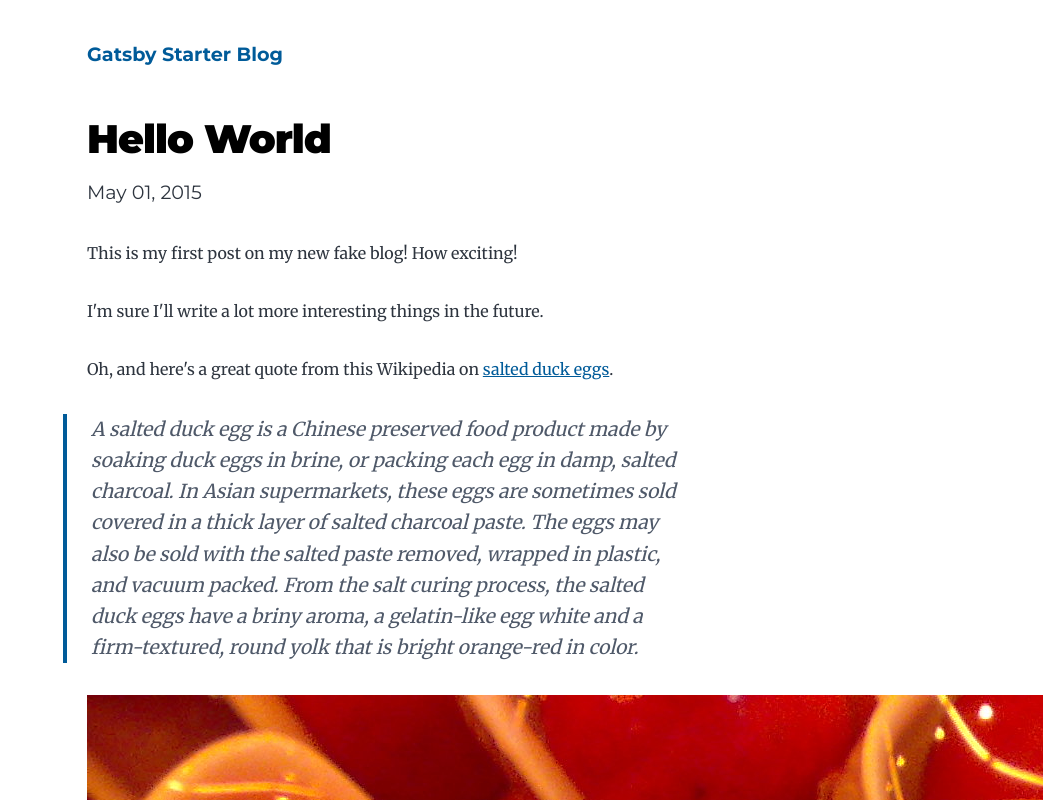
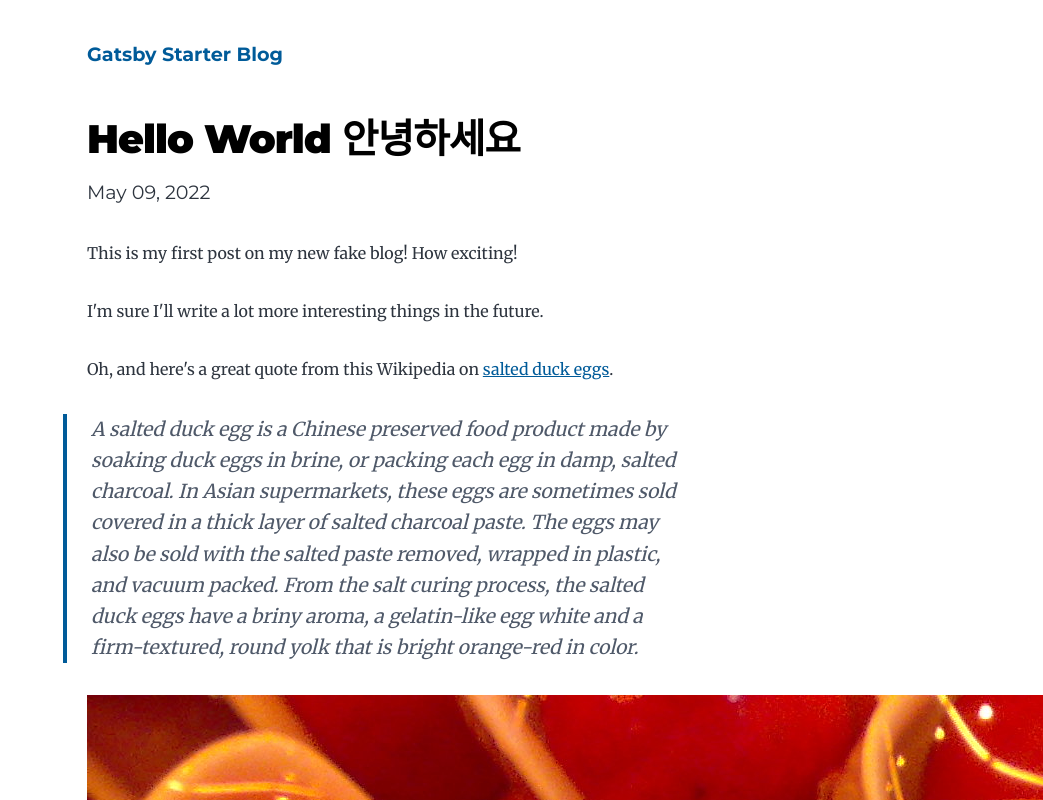
Before and after one commit to ivy-love/gatsby-starter-blog, a Gatsby site: page /hello-world/ in a window 1280 px wide. Shown: the top 800 px of the page, without its empty margins (237-1280 px from the left). Built offline with nearby package versions, Linux system fonts and the light colour scheme; Gatsby itself is replaced by a stand-in of ours; some packages are replaced by stand-ins of ours.

Commit message:
first commit
first commit

```diff
--- a/content/blog/hello-world/index.md
+++ b/content/blog/hello-world/index.md
@@ -1,6 +1,6 @@
 ---
-title: Hello World
-date: "2015-05-01T22:12:03.284Z"
+title: Hello World 안녕하세요
+date: "2022-05-09T22:12:03.284Z"
 description: "Hello World"
 ---
 
```
